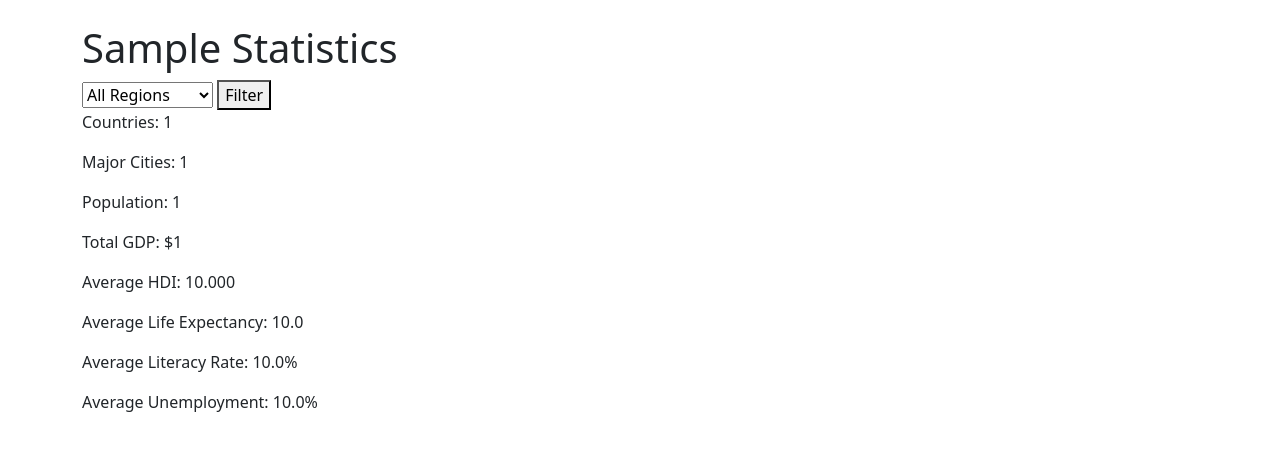
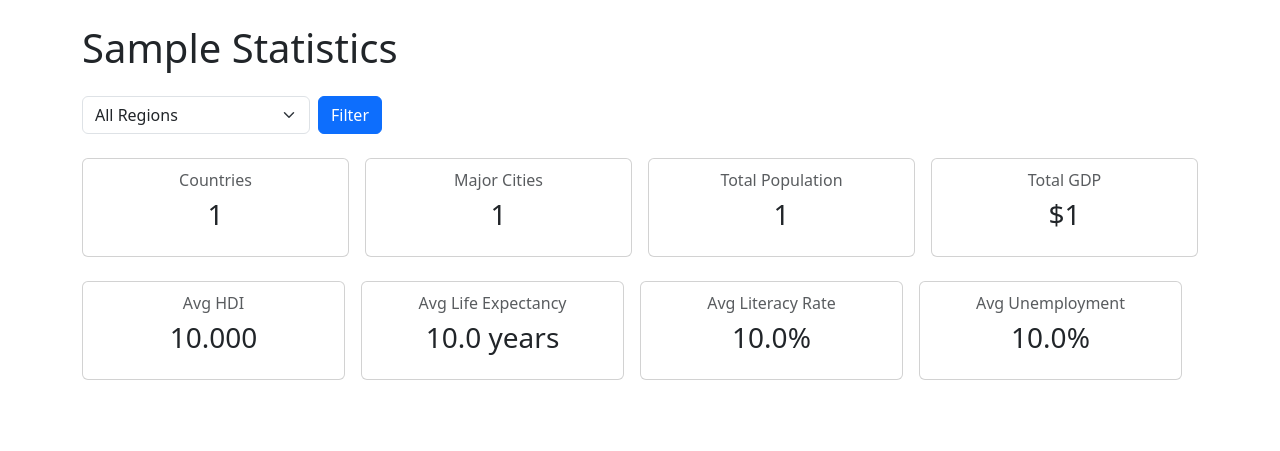
Before and after one commit to Trisolis/World-Data-App, a Flask app: template templates/index.html in a window 1280 px wide. Shown: the part 56-507 px from the top of the page. Run offline with Flask 3, Linux system fonts and the light colour scheme; the template is opened without the code that fills it: most values are stand-ins (such as "Sample title", 1, 10 or a date in 2020).

Commit message:
Bootstrap to index.html and finishing up
Slightly different button/form layout, so they're next to each other
Print 4 columns of data per row, essentially same code 8 times
Change aggregate SQL queries to not directly include cities, as that was counting countries multiple times in calculations
Add pictures for the README example usage section
Fully standardize column widths for the cities table so it doesn't change upon formatting/searching

```diff
--- a/app.py
+++ b/app.py
@@ -20,7 +20,12 @@ def home():
         stats = conn.execute('''
             SELECT
                 COUNT(DISTINCT c.iso_code) AS country_count,
-                COUNT(DISTINCT ci.name) AS cities_count,
+                (
+                    SELECT COUNT(*)
+                    FROM cities ci
+                    JOIN countries c2 ON c2.iso_code=ci.iso2
+                    WHERE c2.region = ?
+                ) AS cities_count,
                 SUM(i.population) AS total_population,
                 SUM(e.gdp) AS total_gdp,
                 AVG(i.hdi) AS avg_hdi,
@@ -30,15 +35,14 @@ def home():
             FROM countries c
             LEFT JOIN indicators i ON c.iso_code=i.iso_code
             LEFT JOIN economy e ON c.iso_code=e.iso_code
-            LEFT JOIN cities ci ON c.iso_code=ci.iso2
             WHERE c.region = ?
 
-        ''', (region,)).fetchone()
+        ''', (region, region)).fetchone()
     else:
         stats = conn.execute('''
             SELECT
                 COUNT(DISTINCT c.iso_code) AS country_count,
-                COUNT(DISTINCT ci.name) AS cities_count,
+                (SELECT COUNT(*) FROM cities) AS cities_count,
                 SUM(i.population) AS total_population,
                 SUM(e.gdp) AS total_gdp,
                 AVG(i.hdi) AS avg_hdi,
@@ -48,7 +52,6 @@ def home():
             FROM countries c
             LEFT JOIN indicators i ON c.iso_code=i.iso_code
             LEFT JOIN economy e ON c.iso_code=e.iso_code
-            LEFT JOIN cities ci ON c.iso_code=ci.iso2
         ''').fetchone()
 
     regions = conn.execute('SELECT DISTINCT region FROM countries ORDER BY region').fetchall()
--- a/templates/index.html
+++ b/templates/index.html
@@ -11,28 +11,89 @@
 {% endblock %}
 
 {% block content %}
-    <h1>{{ current_region if current_region else 'Global' }} Statistics</h1>
+    <h1 class="mb-4">{{ current_region if current_region else 'Global' }} Statistics</h1>
 
     <!-- Filtering by region functionality -->
-    <form method="GET" action="/">
-        <select name="region">
+    <div class="mb-4">
+        <form method="GET" action="/" class="d-flex gap-2" style="max-width: 300px;">
+            <select name="region" class="form-select">
                 <option value="">All Regions</option>
                 {% for region in regions %}
-                <option value="{{ region['region'] }}">{{ region['region'] }}</option>
+                    <option value="{{ region['region'] }}"
                         {{ 'selected' if current_region == region['region'] }}>
                         {{ region['region'] }}
+                    </option>
                 {% endfor %}
             </select>
-        <button type="submit">Filter</button>
+            <button type="submit" class="btn btn-primary">Filter</button>
         </form>
+    </div>
 
-    <!-- Printout statistics w/ formatting and missing data handling -->
-    <p>Countries: {{ stats['country_count'] }}</p>
-    <p>Major Cities: {{ stats['cities_count'] }}</p>
-    <p>Population: {{ "{:,}".format(stats['total_population']) if stats['total_population'] else 'N/A' }}</p>
-    <p>Total GDP: ${{ "{:,.0f}".format(stats['total_gdp']) if stats['total_gdp'] else 'N/A' }}</p>
-    <p>Average HDI: {{ "{:.3f}".format(stats['avg_hdi']) if stats['avg_hdi'] else 'N/A' }}</p>
-    <p>Average Life Expectancy: {{ "{:.1f}".format(stats['avg_life_expectancy']) if stats['avg_life_expectancy'] else 'N/A' }}</p>
-    <p>Average Literacy Rate: {{ "{:.1f}".format(stats['avg_literacy']) if stats['avg_literacy'] else 'N/A' }}%</p>
-    <p>Average Unemployment: {{ "{:.1f}".format(stats['avg_unemployment']) if stats['avg_unemployment'] else 'N/A' }}%</p>
+    <!-- Printout statistics w/ formatting and missing data handling-->
+    <div class="row g-3">
+        <div class="col-md-3">
+            <div class="card text-center h-100">
+                <div class="card-body">
+                    <h6 class="card-subtitle mb-2 text-muted">Countries</h6>
+                    <h3 class="card-title">{{ stats['country_count'] }}</h3>
+                </div>
+            </div>
+        </div>
+        <div class="col-md-3">
+            <div class="card text-center h-100">
+                <div class="card-body">
+                    <h6 class="card-subtitle mb-2 text-muted">Major Cities</h6>
+                    <h3 class="card-title">{{ stats['cities_count'] }}</h3>
+                </div>
+            </div>
+        </div>
+        <div class="col-md-3">
+            <div class="card text-center h-100">
+                <div class="card-body">
+                    <h6 class="card-subtitle mb-2 text-muted">Total Population</h6>
+                    <h3 class="card-title">{{ "{:,}".format(stats['total_population']) if stats['total_population'] else 'N/A' }}</h3>
+                </div>
+            </div>
+        </div>
+        <div class="col-md-3">
+            <div class="card text-center h-100">
+                <div class="card-body">
+                    <h6 class="card-subtitle mb-2 text-muted">Total GDP</h6>
+                    <h3 class="card-title">${{ "{:,.0f}".format(stats['total_gdp']) if stats['total_gdp'] else 'N/A' }}</h3>
+                </div>
+            </div>
+        </div>
+    <div class="row g-3 mt-2">
+        <div class="col-md-3">
+            <div class="card text-center h-100">
+                <div class="card-body">
+                    <h6 class="card-subtitle mb-2 text-muted">Avg HDI</h6>
+                    <h3 class="card-title">{{ "{:.3f}".format(stats['avg_hdi']) if stats['avg_hdi'] else 'N/A' }}</h3>
+                </div>
+            </div>
+        </div>
+        <div class="col-md-3">
+            <div class="card text-center h-100">
+                <div class="card-body">
+                    <h6 class="card-subtitle mb-2 text-muted">Avg Life Expectancy</h6>
+                    <h3 class="card-title">{{ "{:.1f}".format(stats['avg_life_expectancy']) if stats['avg_life_expectancy'] else 'N/A' }} years</h3>
+                </div>
+            </div>
+        </div>
+        <div class="col-md-3">
+            <div class="card text-center h-100">
+                <div class="card-body">
+                    <h6 class="card-subtitle mb-2 text-muted">Avg Literacy Rate</h6>
+                    <h3 class="card-title">{{ "{:.1f}".format(stats['avg_literacy']) if stats['avg_literacy'] else 'N/A' }}%</h3>
+                </div>
+            </div>
+        </div>
+        <div class="col-md-3">
+            <div class="card text-center h-100">
+                <div class="card-body">
+                    <h6 class="card-subtitle mb-2 text-muted">Avg Unemployment</h6>
+                    <h3 class="card-title">{{ "{:.1f}".format(stats['avg_unemployment']) if stats['avg_unemployment'] else 'N/A' }}%</h3>
+                </div>
+            </div>
+        </div>
 {% endblock %}
```
Also changed, not shown: templates/cities.html (+8 -8 lines), README.md, images/cities.png (added), images/countries.png (added), images/country.png (added), images/db_diagram.png (renamed from data/db_diagram.png), images/home.png (added). Lines whose indentation alone changed are shown as unchanged.
